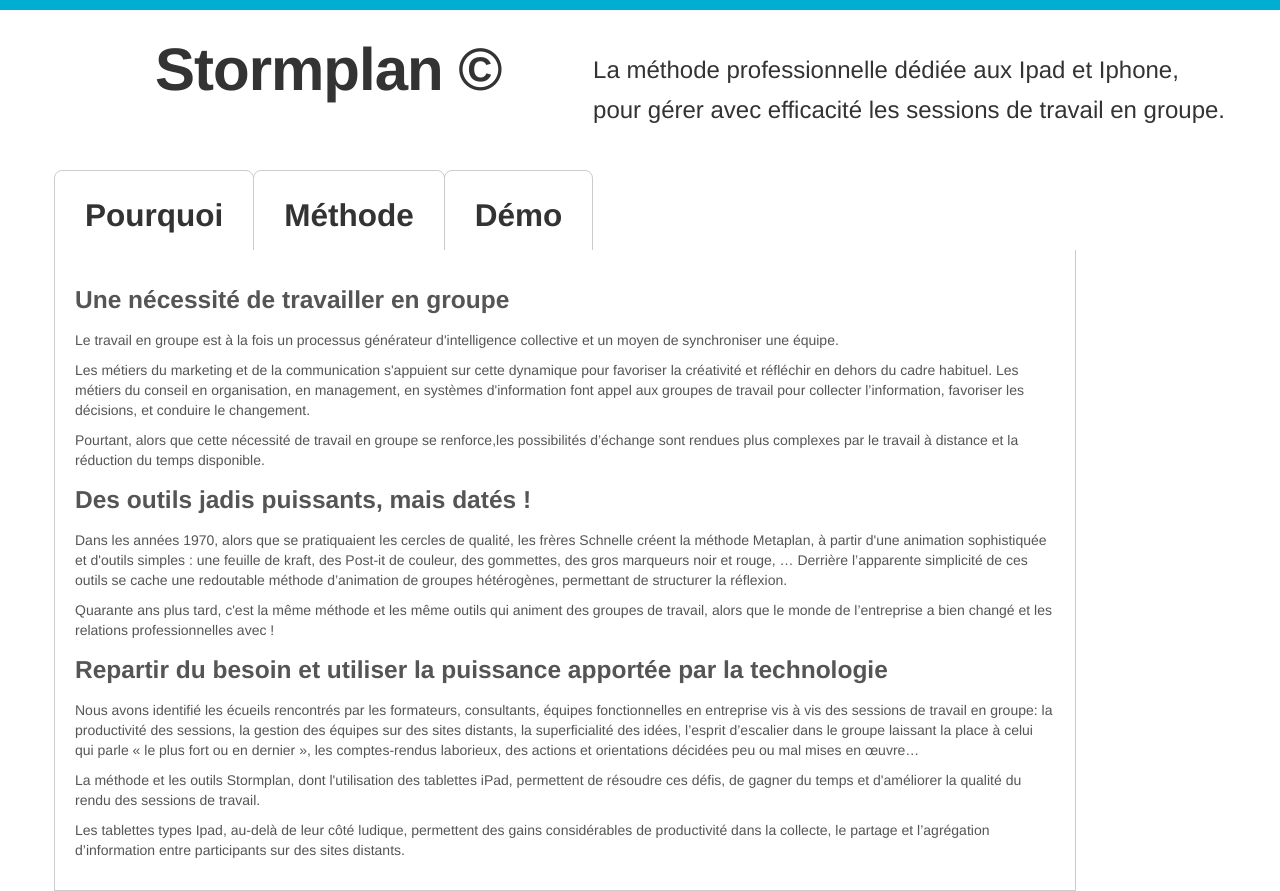
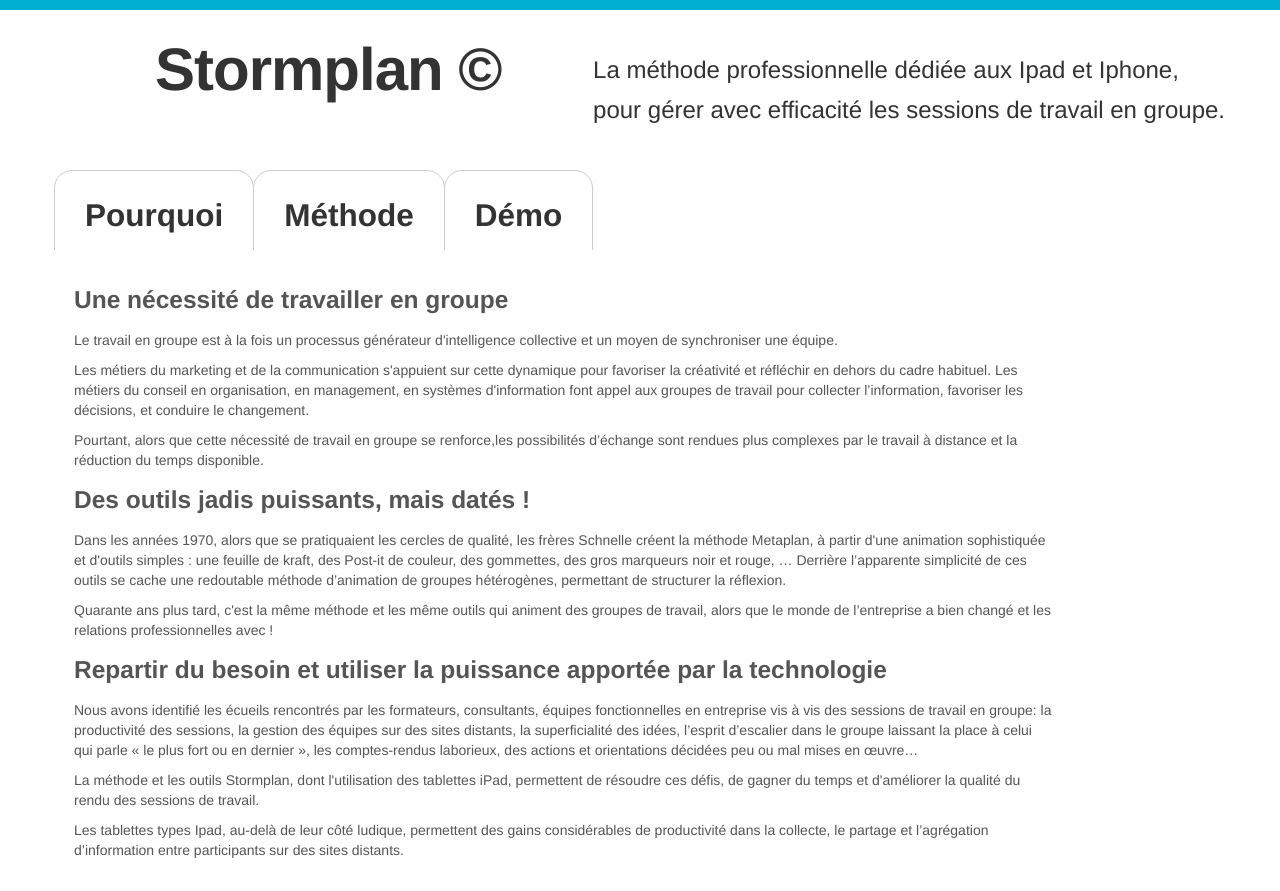
Before and after one commit to albanlv/strom, a plain HTML site: page arg.html in a window 1280 px wide. Drawn offline with nearby package versions, Linux system fonts and the light colour scheme.

Commit message:
better arg

```diff
--- a/css/main.css
+++ b/css/main.css
@@ -62,7 +62,7 @@ body {
 }
 .tab-switcher label {
   padding: 14px 30px;
-  border-radius: 8px 8px 0 0;
+  border-radius: 18px 18px 0 0;
   border: solid 1px #ccc;
   background: white;
   display: block;
@@ -83,8 +83,6 @@ body {
   padding: 20px;
   background: #fff;
   width: 980px;
-  border: solid 1px #ccc;
-  border-top: none;
   color: #555;
   margin-left: -1px;
   z-index: 1;
```
